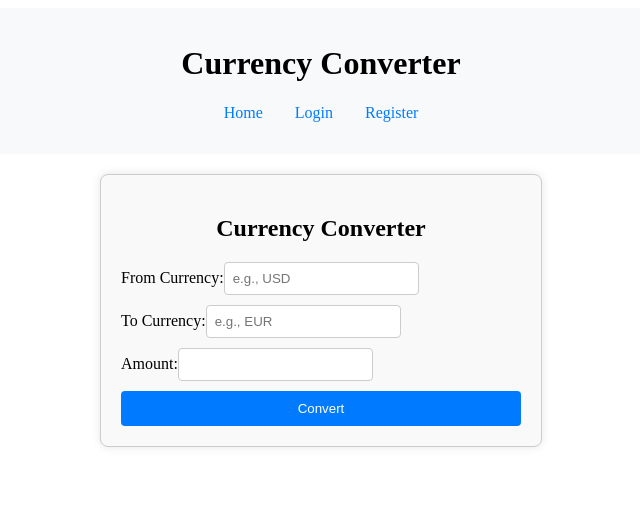
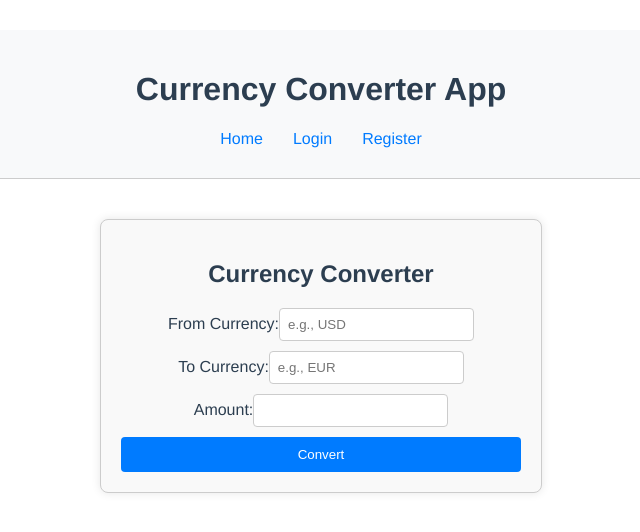
Before and after one commit to VKaramanis95/currency-converterApp, a Vue app in the folder frontend/: page / in a window 1280 px wide. Shown: the top 532 px of the page, without its empty margins (319-959 px from the left). Built offline with nearby package versions, Linux system fonts and the light colour scheme.

Commit message:
nav bar changes when login and logout

```diff
--- a/frontend/src/App.vue
+++ b/frontend/src/App.vue
@@ -1,41 +1,84 @@
-<!-- src/App.vue -->
 <template>
   <div id="app">
     <header>
-      <h1>Currency Converter</h1>
+      <h1>Currency Converter App</h1>
       <nav>
         <router-link to="/">Home</router-link>
-        <router-link to="/login">Login</router-link>
-        <router-link to="/register">Register</router-link>
+        <template v-if="isLoggedIn">
+          <button @click="logout">Logout</button>
+        </template>
+        <template v-else>
+          <router-link to="/login">Login</router-link>
+          <router-link to="/register">Register</router-link>
+        </template>
       </nav>
     </header>
     <main>
-      <router-view></router-view> <!-- This is where the routed components will be displayed -->
+      <router-view @login-success="isLoggedIn = true"></router-view> <!-- Listen for login success -->
     </main>
   </div>
 </template>
 
 <script>
+import { ref } from 'vue'; // Import ref
+import { useRouter } from 'vue-router'; // Import useRouter
+
 export default {
   name: 'App',
+  setup() {
+    const router = useRouter(); // Use the router
+    const isLoggedIn = ref(!!localStorage.getItem('token')); // Reactive variable
+
+    const logout = () => {
+      localStorage.removeItem('token'); // Clear the token
+      isLoggedIn.value = false; // Update the reactive variable
+      router.push('/'); // Redirect to home after logout
+    };
+
+    return { isLoggedIn, logout };
+  },
 };
 </script>
 
 <style>
-/* Add your global styles here */
+#app {
+  font-family: Avenir, Helvetica, Arial, sans-serif;
+  -webkit-font-smoothing: antialiased;
+  -moz-osx-font-smoothing: grayscale;
+  text-align: center;
+  color: #2c3e50;
+  margin-top: 30px;
+}
+
 header {
   background-color: #f8f9fa;
-  padding: 1rem;
-  text-align: center;
+  padding: 20px;
+  border-bottom: 1px solid #ccc;
 }
 
 nav {
-  margin: 1rem 0;
+  margin: 10px 0;
 }
 
 nav a {
-  margin: 0 1rem;
+  margin: 0 15px;
   text-decoration: none;
   color: #007bff;
 }
+
+nav button {
+  background: none;
+  border: none;
+  color: #007bff;
+  cursor: pointer;
+  font-size: 1em;
+}
+
+nav a:hover, nav button:hover {
+  text-decoration: underline;
+}
+
+main {
+  padding: 20px;
+}
 </style>
--- /dev/null
+++ b/frontend/src/components/CurrencyManager.vue
@@ -0,0 +1,101 @@
+<template>
+    <div class="currency-manager">
+      <h2>Currency Management</h2>
+      <form @submit.prevent="addCurrency">
+        <input v-model="newCurrency.code" placeholder="Currency Code (e.g., USD)" required />
+        <input v-model="newCurrency.rate" type="number" placeholder="Exchange Rate" required />
+        <button type="submit">Add Currency</button>
+      </form>
+
+      <div v-if="currencies.length">
+        <h3>Existing Currencies</h3>
+        <ul>
+          <li v-for="currency in currencies" :key="currency._id">
+            <span>{{ currency.code }}: {{ currency.exchangeRateToUSD }}</span>
+            <button @click="editCurrency(currency)">Edit</button>
+            <button @click="deleteCurrency(currency._id)">Delete</button>
+          </li>
+        </ul>
+      </div>
+
+      <div v-if="error" class="error">{{ error }}</div>
+    </div>
+  </template>
+
+  <script>
+  import axios from 'axios';
+  import { useRouter } from 'vue-router'; // Import useRouter
+
+  export default {
+    name: 'CurrencyManager',
+    data() {
+      return {
+        currencies: [],
+        newCurrency: {
+          code: '',
+          rate: null,
+        },
+        error: null,
+      };
+    },
+    created() {
+      this.fetchCurrencies();
+    },
+    methods: {
+      async fetchCurrencies() {
+        try {
+          const response = await axios.get('http://localhost:5000/api/currencies');
+          this.currencies = response.data;
+        } catch (err) {
+          this.error = 'Failed to fetch currencies';
+        }
+      },
+      async addCurrency() {
+        this.error = null;
+        try {
+          await axios.post('http://localhost:5000/api/currency', {
+            code: this.newCurrency.code,
+            rate: this.newCurrency.rate,
+          });
+          this.newCurrency.code = '';
+          this.newCurrency.rate = null;
+          this.fetchCurrencies(); // Refresh the list
+        } catch (err) {
+          this.error = 'Failed to add currency';
+        }
+      },
+      async deleteCurrency(id) {
+        this.error = null;
+        try {
+          await axios.delete(`http://localhost:5000/api/currency/${id}`);
+          this.fetchCurrencies(); // Refresh the list
+        } catch (err) {
+          this.error = 'Failed to delete currency';
+        }
+      },
+      async editCurrency(currency) {
+        const newRate = prompt('Enter new exchange rate:', currency.exchangeRateToUSD);
+        if (newRate !== null) {
+          this.error = null;
+          try {
+            await axios.put(`http://localhost:5000/api/currency/${currency.code}`, {
+              rate: newRate,
+            });
+            this.fetchCurrencies(); // Refresh the list
+          } catch (err) {
+            this.error = 'Failed to update currency';
+          }
+        }
+      },
+      logout() {
+        localStorage.removeItem('token'); // Clear the token
+        const router = useRouter(); // Use the router
+        router.push('/'); // Redirect to the main page
+      },
+    },
+  };
+  </script>
+
+  <style scoped>
+  /* Add your styles here */
+  </style>
--- a/frontend/src/components/Login.vue
+++ b/frontend/src/components/Login.vue
@@ -12,6 +12,7 @@
 
 <script>
 import axios from 'axios';
+import { useRouter } from 'vue-router'; // Import useRouter
 
 export default {
   name: 'LoginComponent', // Multi-word name
@@ -21,6 +22,10 @@ export default {
       password: '',
       error: null, // To store error messages
     };
+  },
+  setup() {
+    const router = useRouter(); // Use the router in setup
+    return { router };
   },
   methods: {
   async login() {
@@ -32,14 +37,15 @@ export default {
       });
       const token = response.data.token; // Get the token from the response
       localStorage.setItem('token', token); // Store the token in local storage
-        // Optionally, redirect the user or show a success message
-        alert('Login successful!'); // You can replace this with a better UI feedback
+      this.$emit('login-success'); // Emit an event to notify the parent component
+      this.router.push('/manage-currencies'); // Redirect to CurrencyManager
     } catch (err) {
       console.error(err); // Log the error for debugging
       this.error = err.response ? err.response.data.message : 'Network Error'; // Handle errors gracefully
     }
   },
 },
+
 };
 </script>
 
--- a/frontend/src/router/index.js
+++ b/frontend/src/router/index.js
@@ -1,12 +1,14 @@
 import { createRouter, createWebHistory } from 'vue-router';
 import CurrencyConverter from '../components/CurrencyConverter.vue';
+import CurrencyManager from '../components/CurrencyManager.vue';
 import Login from '../components/Login.vue';
 import Register from '../components/Register.vue';
 
 const routes = [
-    { path: '/', component: CurrencyConverter },
-    { path: '/login', component: Login },
-    { path: '/register', component: Register },
+    { path: '/', component: CurrencyConverter }, // Home page with currency converter
+    { path: '/login', component: Login }, // Login page
+    { path: '/register', component: Register }, // Registration page
+    { path: '/manage-currencies', component: CurrencyManager }, // Currency management page
 ];
 
 const router = createRouter({
@@ -14,4 +16,14 @@ const router = createRouter({
     routes,
 });
 
+// Optional: Add navigation guards for protected routes
+router.beforeEach((to, from, next) => {
+    const isAuthenticated = !!localStorage.getItem('token'); // Check if token exists
+    if (to.path === '/manage-currencies' && !isAuthenticated) {
+        next('/login'); // Redirect to login if not authenticated
+    } else {
+        next(); // Proceed to the route
+    }
+});
+
 export default router;
```
Lines whose indentation alone changed are shown as unchanged.
